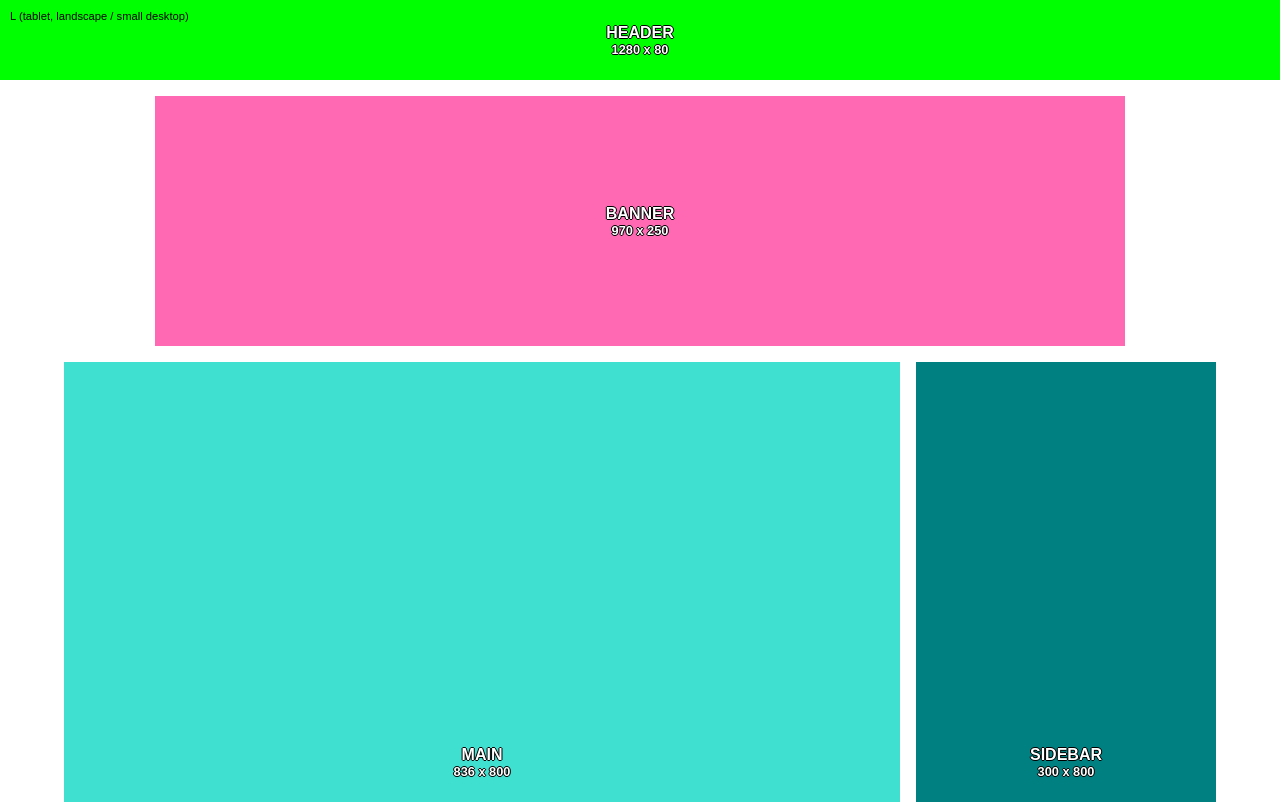
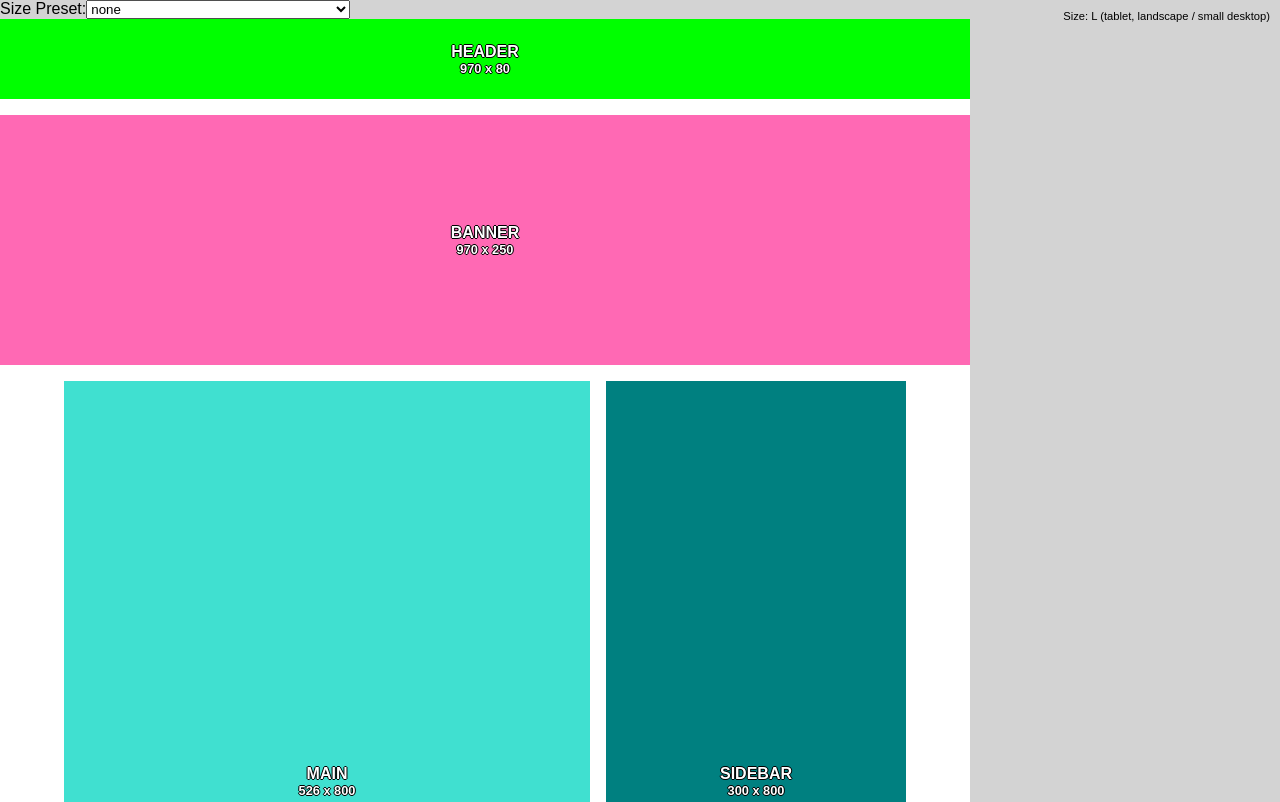
Before and after one commit to pahund/topic-list-responsive-layout-demo, a React app: page / in a window 1280 px wide. Shown: the top 802 px of the page. Built offline with nearby package versions, Linux system fonts and the light colour scheme.

Commit message:
work in progress, size preset frame
Change-Id: Ib09ae63d8af0f2ab8dc01dcb0df03d93d40a8bca

```diff
--- a/src/App/App.js
+++ b/src/App/App.js
@@ -1,10 +1,11 @@
-import React, { Fragment } from 'react';
+import React from 'react';
 import './App.css';
 import Box from '../Box';
 import SizeIndicator from '../SizeIndicator';
+import SizePresetFrame from '../SizePresetFrame';
 
 export default () => (
-    <Fragment>
+    <SizePresetFrame>
         <SizeIndicator />
         <div className="App">
             <Box className="Header" title="Header" />
@@ -16,5 +17,5 @@ export default () => (
             <Box className="Sidebar2" title="Sidebar" />
             <Box className="Footer" title="Footer" />
         </div>
-    </Fragment>
+    </SizePresetFrame>
 );
--- a/src/SizeIndicator/SizeIndicator.css
+++ b/src/SizeIndicator/SizeIndicator.css
@@ -2,7 +2,7 @@
   font-size: 0.7em;
   position: absolute;
   top: 10px;
-  left: 10px;
+  right: 10px;
   height: 20px;
 }
 
--- a/src/SizeIndicator/SizeIndicator.js
+++ b/src/SizeIndicator/SizeIndicator.js
@@ -3,10 +3,10 @@ import './SizeIndicator.css';
 
 export default () => (
     <div className="SizeIndicator">
-        <div className="xs">XS (phone, portrait)</div>
-        <div className="s">S (small tablet, portrait)</div>
-        <div className="m">M (tablet, portrait)</div>
-        <div className="l">L (tablet, landscape / small desktop)</div>
-        <div className="xl">XL (desktop)</div>
+        <div className="xs">Size: XS (phone, portrait)</div>
+        <div className="s">Size: S (small tablet, portrait)</div>
+        <div className="m">Size: M (tablet, portrait)</div>
+        <div className="l">Size: L (tablet, landscape / small desktop)</div>
+        <div className="xl">Size: XL (desktop)</div>
     </div>
 );
--- /dev/null
+++ b/src/SizePresetFrame/SizePresetFrame.css
@@ -0,0 +1,24 @@
+.SizePresetFrame {
+    background-color: lightgrey;
+}
+
+.SizePresetFrame .main {
+   display: flex;
+}
+
+.SizePresetFrame .top {
+}
+
+.SizePresetFrame .left {
+}
+
+.SizePresetFrame .content {
+    background-color: white;
+}
+
+.SizePresetFrame .scrollbar {
+    background-color: silver;
+}
+
+.SizePresetFrame .right {
+}
--- /dev/null
+++ b/src/SizePresetFrame/SizePresetFrame.js
@@ -0,0 +1,68 @@
+import React, { Component } from 'react';
+import sizePresets from './sizePresets';
+import PropTypes from 'prop-types';
+import './SizePresetFrame.css';
+
+function renderOptions() {
+    return Object.keys(sizePresets).map(id => (
+        <option value={id} key={`preset${id}`}>
+            {sizePresets[id].name}
+        </option>
+    ));
+}
+
+class SizePresetFrame extends Component {
+    constructor(props) {
+        super(props);
+        this.state = {
+            selectedSizePresetId: null
+        };
+        this.selectPreset = this.selectPreset.bind(this);
+    }
+
+    selectPreset({ target: { value: selectedSizePresetId } }) {
+        console.log('[PH_LOG] id:', selectedSizePresetId); // PH_TODO
+        const sizePreset = sizePresets[selectedSizePresetId] || null;
+        console.log('[PH_LOG] size preset changed:', sizePreset); // PH_TODO
+        this.setState({ selectedSizePresetId });
+    }
+
+    render() {
+        const { selectedSizePresetId } = this.state;
+        const preset = sizePresets[selectedSizePresetId];
+        return (
+            <div className="SizePresetFrame">
+                <div className="top">
+                    <label htmlFor="preset">Size Preset:</label>
+                    <select id="preset" onChange={this.selectPreset} value={selectedSizePresetId || ''}>
+                        <option>none</option>
+                        {renderOptions()}
+                    </select>
+                </div>
+                <div className="main">
+                    {preset && <div className="left" />}
+                    <div
+                        className="content"
+                        style={{
+                            width: preset && preset.screen.width,
+                            height: preset && preset.screen.height
+                        }}
+                    >
+                        {this.props.children}
+                    </div>
+                    {preset &&
+                        preset.scrollbar.active && (
+                            <div className="scrollbar" style={{ width: preset.scrollbar.width }} />
+                        )}
+                    {preset && <div className="right" />}
+                </div>
+            </div>
+        );
+    }
+}
+
+SizePresetFrame.propTypes = {
+    children: PropTypes.node.isRequired
+};
+
+export default SizePresetFrame;
--- /dev/null
+++ b/src/SizePresetFrame/index.js
@@ -0,0 +1,2 @@
+import SizePresetFrame from './SizePresetFrame';
+export default SizePresetFrame;
--- /dev/null
+++ b/src/SizePresetFrame/sizePresets.js
@@ -0,0 +1,155 @@
+const screen = {
+    phoneS: {
+        width: 320,
+        height: 568
+    },
+    phoneL: {
+        width: 414,
+        height: 736
+    },
+    tabletS: {
+        width: 600,
+        height: 960
+    },
+    tabletLPort: {
+        width: 768,
+        height: 1024
+    },
+    tabletLLand: {
+        width: 1024,
+        height: 768
+    },
+    laptop13: {
+        width: 1280,
+        height: 800
+    },
+    laptop15: {
+        width: 1440,
+        height: 900
+    }
+};
+
+const scrollbar = {
+    edge: 12,
+    win: 17,
+    mac: 15
+};
+
+export default {
+    phoneS: {
+        name: 'Phone 4"',
+        scrollbar: {
+            active: false
+        },
+        screen: {
+            width: screen.phoneS.width,
+            height: screen.phoneS.height
+        }
+    },
+    phoneL: {
+        name: 'Phone 5.5"',
+        scrollbar: {
+            active: false
+        },
+        screen: {
+            width: screen.phoneL.width,
+            height: screen.phoneL.height
+        }
+    },
+    tabletS: {
+        name: 'Tablet 7"',
+        scrollbar: {
+            active: false
+        },
+        screen: {
+            width: screen.tabletS.width,
+            height: screen.tabletS.height
+        }
+    },
+    tabletLPort: {
+        name: 'Tablet 9.7" Portrait',
+        scrollbar: {
+            active: false
+        },
+        screen: {
+            width: screen.tabletLPort.width,
+            height: screen.tabletLPort.height
+        }
+    },
+    tabletLLand: {
+        name: 'Tablet 9.7" Landscape',
+        scrollbar: {
+            active: false
+        },
+        screen: {
+            width: screen.tabletLLand.width,
+            height: screen.tabletLLand.height
+        }
+    },
+    laptop13winEdge38: {
+        name: 'Laptop 13" Windows Edge 38',
+        scrollbar: {
+            active: true,
+            width: scrollbar.edge
+        },
+        screen: {
+            width: screen.laptop13.width,
+            height: screen.laptop13.height
+        }
+    },
+    laptop15winEdge38: {
+        name: 'Laptop 15" Windows Edge 38',
+        scrollbar: {
+            active: true,
+            width: scrollbar.edge
+        },
+        screen: {
+            width: screen.laptop15.width,
+            height: screen.laptop15.height
+        }
+    },
+    laptop13winIE11: {
+        name: 'Laptop 13" Windows Internet Explorer 11',
+        scrollbar: {
+            active: true,
+            width: scrollbar.win
+        },
+        screen: {
+            width: screen.laptop13.width,
+            height: screen.laptop13.height
+        }
+    },
+    laptop15winIE11: {
+        name: 'Laptop 15" Windows Internet Explorer 11',
+        scrollbar: {
+            active: true,
+            width: scrollbar.win
+        },
+        screen: {
+            width: screen.laptop15.width,
+            height: screen.laptop15.height
+        }
+    },
+    laptop13macSafari11: {
+        name: 'Laptop 13" MacOS Safari 11',
+        scrollbar: {
+            active: true,
+            width: scrollbar.mac
+        },
+        screen: {
+            width: screen.laptop13.width,
+            height: screen.laptop13.height
+        }
+    },
+    laptop15macSafari11: {
+        name: 'Laptop 15" MacOS Safari 11',
+        scrollbar: {
+            active: true,
+            width: scrollbar.mac
+        },
+        screen: {
+            width: screen.laptop15.width,
+            height: screen.laptop15.height
+        }
+    }
+};
```
